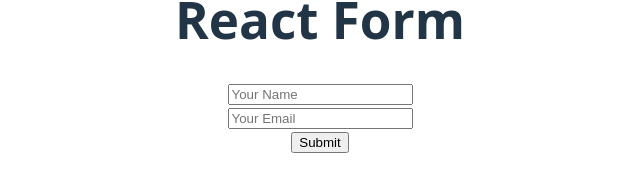
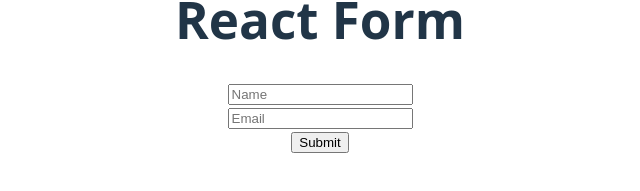
Before and after one commit to syedshafinahmed/M-44, a React (Vite) app: page / in a window 1280 px wide. Shown: the part 345-536 px from the top of the page, without its empty margins (320-960 px from the left). Built offline with nearby package versions, Linux system fonts and the light colour scheme.

Commit message:
formData

```diff
--- a/src/App.jsx
+++ b/src/App.jsx
@@ -1,4 +1,5 @@
 import './App.css'
+import Formaction from './Components/Formaction/Formaction'
 import Simpleform from './Components/Simpleform/Simpleform'
 
 function App() {
@@ -8,7 +9,8 @@
     <>
 
       <h1>React Form</h1>
-      <Simpleform></Simpleform>
+      {/* <Simpleform></Simpleform> */}
+      <Formaction></Formaction>
 
     </>
   )
--- /dev/null
+++ b/src/Components/Formaction/Formaction.jsx
@@ -0,0 +1,19 @@
+import React from 'react';
+
+const Formaction = () => {
+    const handleAction = (formData) => {
+        console.log(formData.get('name'));
+        console.log(formData.get('email'));
+    }
+    return (
+        <div>
+            <form action={handleAction}>
+                <input type="text" name="name" placeholder='Name' /><br />
+                <input type="email" name="email" placeholder='Email' /><br />
+                <input type="submit" value="Submit" />
+            </form>
+        </div>
+    );
+};
+
+export default Formaction;
--- a/src/Components/Simpleform/Simpleform.jsx
+++ b/src/Components/Simpleform/Simpleform.jsx
@@ -11,7 +11,7 @@
         <div>
             <form onSubmit={handleSubmit}>
                 <input type="text" name='name' placeholder='Your Name' /><br />
-                <input type="email" name="email" id="" placeholder='Your Email' /> <br />
+                <input type="email" name="email" placeholder='Your Email' /> <br />
                 <input type="submit" value="Submit" />
             </form>
         </div>
```
